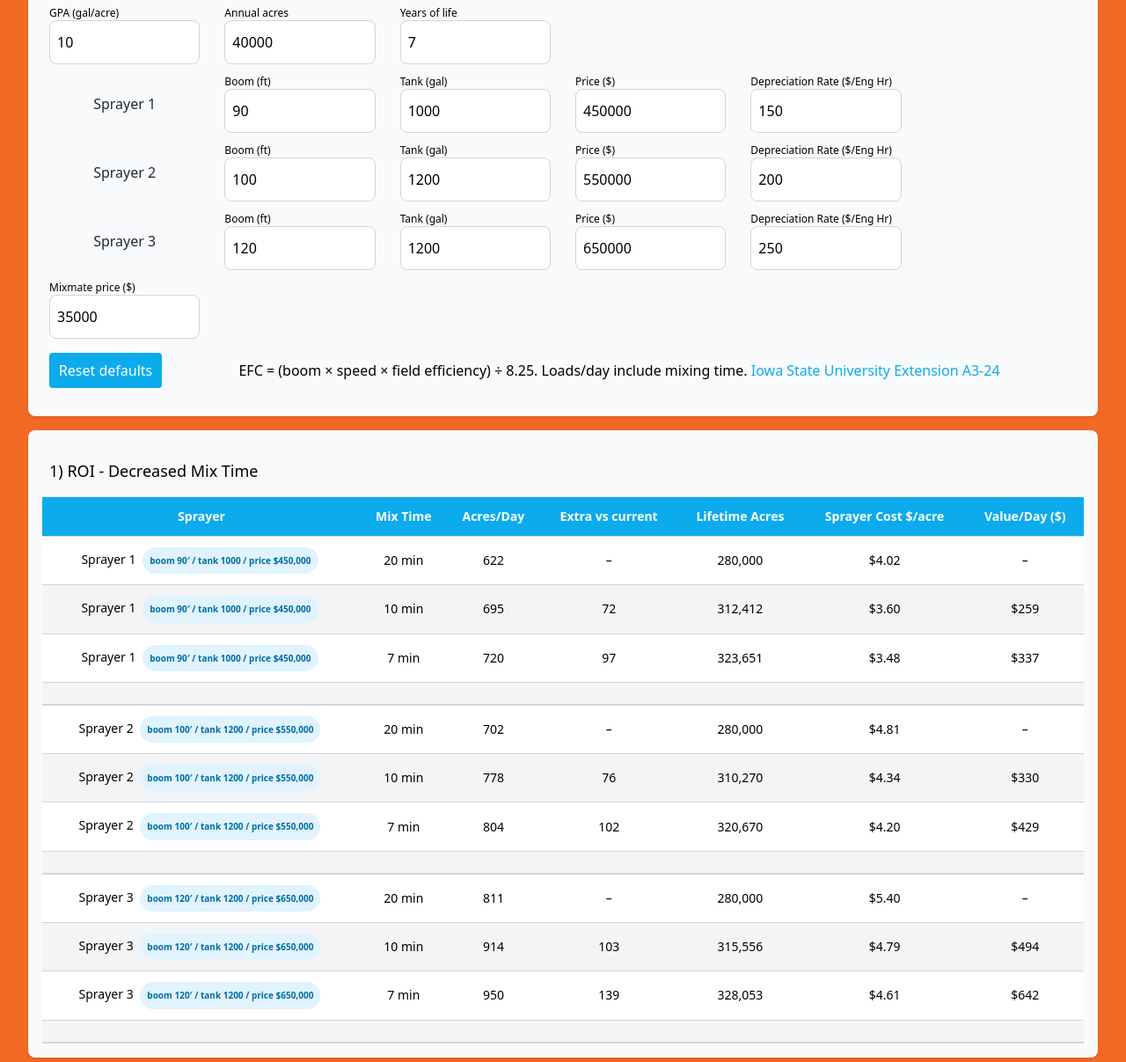
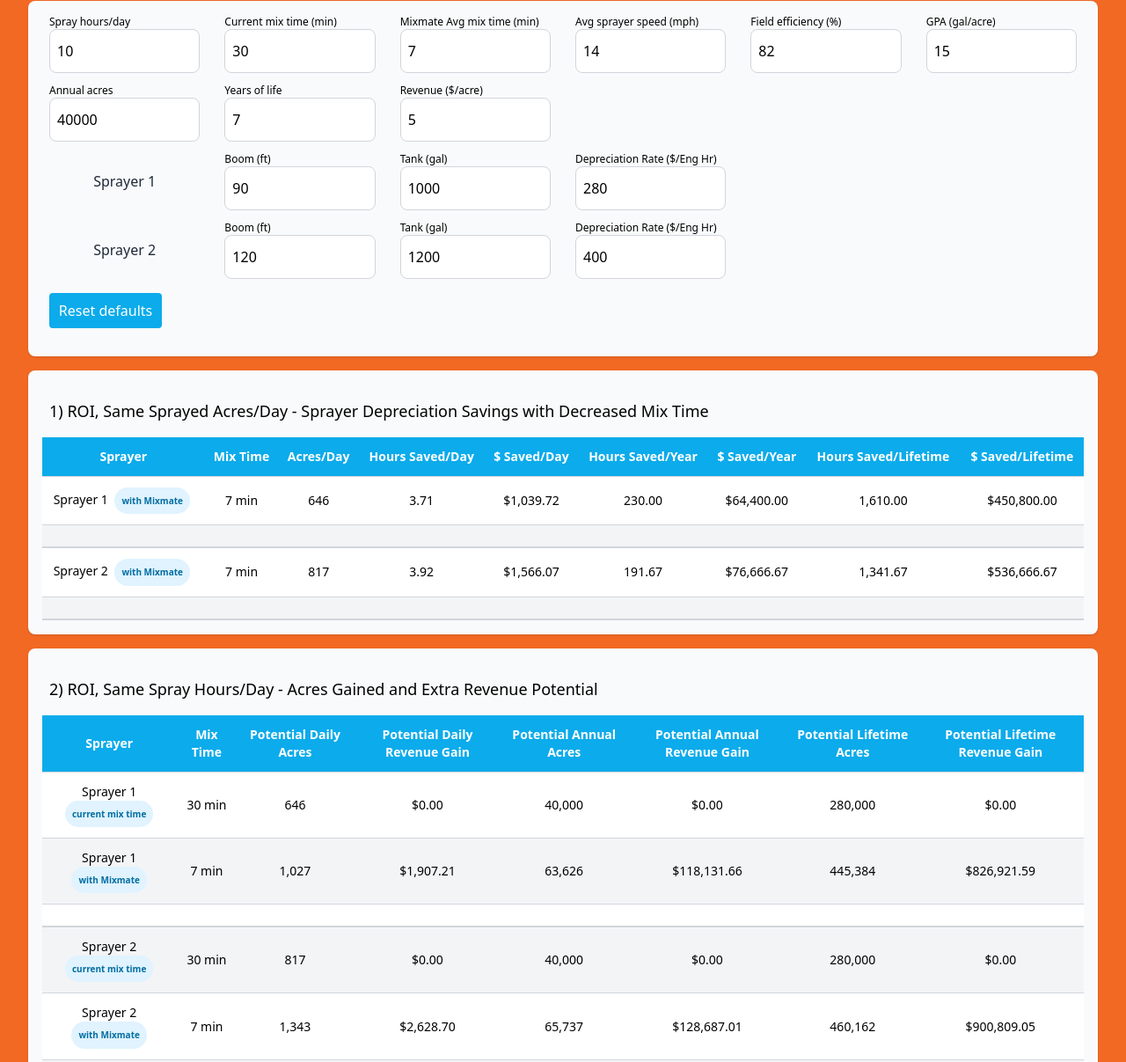
Before and after one commit to Praxidyn/roi-calc, a website built with Vite: page index.html in a window 1280 px wide. Shown: the part 431-1638 px from the top of the page at 88% size. Built offline with nearby package versions, Linux system fonts and the light colour scheme.

Commit message:
Fixed English Version

```diff
--- a/index.html
+++ b/index.html
@@ -25,13 +25,29 @@
     <div class="max-w-320 mx-auto my-4 bg-pumpkin-500 rounded-lg shadow p-8">
       <div class="title">Calculate your ROI</div>
       <div class="titlenote">
-        Sprayer Cost $/acre for Mix Time is computed as:
+        Depreciation Savings is calculated as:
         <b
-          >(Sprayer price + Depreciation Cost) / (Lifetime acres + Extra
-          acres)</b
+          >Hours Saved * Depreciation Rate</b
         >.<br />
-        This lowers $/acre when you can cover more acres over the machine’s life
-        — and updates Value/day, Days to ROI, and Break‑even acres.
+        Revenue Potential is calculated as:
+        <b
+          >Extra Acres * Revenue per Acre</b
+        >.<br />
+        Acres/Hour = (boom × speed × field efficiency*) ÷ 8.25
+        <br />
+        <a
+          class="text-north-500"
+          href="https://www.extension.iastate.edu/agdm/crops/html/a3-24.html"
+          target="_blank"
+          ><button
+          class="w-100 h-10 rounded-sm bg-north-500 text-white"
+        >
+          Iowa State University Extension A3-24
+        </button>
+        </a>
+        <br />
+        * Field Efficiency is a combination of the entered field efficency corrected with load time.
+        <br />
       </div>
 
       <div class="card">
@@ -51,19 +67,15 @@
           </div>
           <div class="grid-box">
             <label>Current mix time (min)</label
-            ><input id="loadBase" type="number" min="1" step="1" value="20" />
+            ><input id="loadBase" type="number" min="1" step="1" value="30" />
           </div>
           <div class="grid-box">
-            <label>Improved mix time (min)</label
-            ><input id="loadA" type="number" min="1" step="1" value="10" />
-          </div>
-          <div class="grid-box">
-            <label>Mixmate avg mix time (min)</label
-            ><input id="loadB" type="number" min="1" step="1" value="7" />
+            <label>Mixmate Avg mix time (min)</label
+            ><input id="loadMM" type="number" min="1" step="1" value="7" readonly/>
           </div>
           <div class="grid-box">
             <label>Avg sprayer speed (mph)</label
-            ><input id="speedMph" type="number" min="1" step="0.5" value="12" />
+            ><input id="speedMph" type="number" min="1" step="0.5" value="14" />
           </div>
           <div class="grid-box">
             <label>Field efficiency (%)</label
@@ -73,13 +85,13 @@
               min="10"
               max="100"
               step="1"
-              value="60"
+              value="82"
             />
           </div>
 
           <div class="grid-box">
             <label>GPA (gal/acre)</label
-            ><input id="gpa" type="number" min="1" step="1" value="10" />
+            ><input id="gpa" type="number" min="1" step="1" value="15" />
           </div>
           <div class="grid-box">
             <label>Annual acres</label
@@ -95,6 +107,10 @@
             <label>Years of life</label
             ><input id="yearsLife" type="number" min="1" step="1" value="7" />
           </div>
+          <div class="grid-box">
+            <label>Revenue ($/acre)</label
+            ><input id="revPerAcre" type="number" min="0" step="0.01" value="5" />
+          </div>
           <div></div>
           <div></div>
           <div></div>
@@ -109,81 +125,27 @@
             ><input id="tank1" type="number" min="100" step="10" value="1000" />
           </div>
           <div class="grid-box">
-            <label>Price ($)</label
-            ><input
-              id="price1"
-              type="number"
-              min="0"
-              step="1000"
-              value="450000"
-            />
+            <label>Depreciation Rate ($/Eng Hr)</label
+            ><input id="dep1" type="number" min="0" step="10" value="280" />
           </div>
-          <div class="grid-box">
-            <label>Depreciation Rate ($/Eng Hr)</label
-            ><input id="dep1" type="number" min="0" step="10" value="150" />
-          </div>
+          <div></div>
           <div></div>
 
           <h4 class="grid-box grid-label">Sprayer 2</h4>
           <div class="grid-box">
             <label>Boom (ft)</label
-            ><input id="boom2" type="number" min="20" step="1" value="100" />
+            ><input id="boom2" type="number" min="20" step="1" value="120" />
           </div>
           <div class="grid-box">
             <label>Tank (gal)</label
             ><input id="tank2" type="number" min="100" step="10" value="1200" />
           </div>
           <div class="grid-box">
-            <label>Price ($)</label
-            ><input
-              id="price2"
-              type="number"
-              min="0"
-              step="1000"
-              value="550000"
-            />
-          </div>
-          <div class="grid-box">
             <label>Depreciation Rate ($/Eng Hr)</label
-            ><input id="dep2" type="number" min="0" step="10" value="200" />
+            ><input id="dep2" type="number" min="0" step="10" value="400" />
           </div>
           <div></div>
-
-          <h4 class="grid-box grid-label">Sprayer 3</h4>
-          <div class="grid-box">
-            <label>Boom (ft)</label
-            ><input id="boom3" type="number" min="20" step="1" value="120" />
-          </div>
-          <div class="grid-box">
-            <label>Tank (gal)</label
-            ><input id="tank3" type="number" min="100" step="10" value="1200" />
-          </div>
-          <div class="grid-box">
-            <label>Price ($)</label
-            ><input
-              id="price3"
-              type="number"
-              min="0"
-              step="1000"
-              value="650000"
-            />
-          </div>
-          <div class="grid-box">
-            <label>Depreciation Rate ($/Eng Hr)</label
-            ><input id="dep3" type="number" min="0" step="10" value="250" />
-          </div>
           <div></div>
-
-          <div class="grid-box">
-            <label>Mixmate price ($)</label
-            ><input
-              id="mixmatePrice"
-              type="number"
-              min="0"
-              step="500"
-              value="35000"
-            />
-          </div>
         </div>
         <div
           class="col-span-6 flex flex-col lg:flex-row items-baseline px-2 py-4"
@@ -194,16 +156,6 @@
           >
             Reset defaults
           </button>
-          <div class="grow text-center my-2">
-            EFC = (boom × speed × field efficiency) ÷ 8.25. Loads/day include
-            mixing time.
-            <a
-              class="text-north-500"
-              href="https://www.extension.iastate.edu/agdm/crops/html/a3-24.html"
-              target="_blank"
-              >Iowa State University Extension A3-24
-            </a>
-          </div>
         </div>
       </div>
 
@@ -215,27 +167,14 @@
             align-items: center;
           "
         >
-          <h2>1) ROI - Decreased Mix Time</h2>
+          <h2>1) ROI, Same Sprayed Acres/Day - Sprayer Depreciation Savings with Decreased Mix Time</h2>
         </div>
-        <div id="sbsTable"></div>
-      </div>
-
-      <div class="card">
-        <div
-          style="
-            display: flex;
-            justify-content: space-between;
-            align-items: center;
-          "
-        >
-          <h2>2) ROI — In Days and Acres</h2>
-        </div>
-        <div id="roiTable"></div>
+        <div id="dmtTable"></div>
       </div>
 
       <div class="card">
         <div class="flex justify-between align-center">
-          <h2>3) ROI - Gained Acres and $/Acre</h2>
+          <h2>2) ROI, Same Spray Hours/Day - Acres Gained and Extra Revenue Potential</h2>
         </div>
         <div id="lifeTable"></div>
       </div>
--- a/main.js
+++ b/main.js
@@ -16,37 +16,30 @@ function readInputs() {
   return {
     sprayHours: gi("sprayHours"),
     loadBase: gi("loadBase"),
-    loadA: gi("loadA"),
-    loadB: gi("loadB"),
+    loadMM: gi("loadMM"),
     speed: gi("speedMph"),
-    fe: gi("fieldEff") / 100,
     boom1: gi("boom1"),
     tank1: gi("tank1"),
-    price1: gi("price1"),
     dep1: gi("dep1"),
     boom2: gi("boom2"),
     tank2: gi("tank2"),
-    price2: gi("price2"),
     dep2: gi("dep2"),
-    boom3: gi("boom3"),
-    tank3: gi("tank3"),
-    price3: gi("price3"),
-    dep3: gi("dep3"),
     gpa: gi("gpa"),
+    fe: gi("fieldEff"),
     annualAcres: gi("annualAcres"),
     yearsLife: gi("yearsLife"),
-    mixmatePrice: gi("mixmatePrice"),
+    revPerAcre: gi("revPerAcre"),
   };
 }
 
 function efc(boom, mph, fe) {
-  return (boom * mph * fe) / 8.25;
+  return (boom * mph * (fe/100.0)) / 8.25;
 } // ac/hr
 function acresPerLoad(tank, gpa) {
   return tank / gpa;
 }
 function cycleHours(acresPerLoad, efc, loadMin) {
-  return acresPerLoad / efc + loadMin / 60;
+  return (acresPerLoad / efc) + (loadMin / 60);
 }
 function loadsPerDay(sprayHours, cycleH) {
   return sprayHours / cycleH;
@@ -67,14 +60,14 @@ function calcForConfig(cfg, X) {
   const {
     sprayHours,
     loadBase,
-    loadA,
-    loadB,
+    loadMM,
     speed,
     fe,
     gpa,
     annualAcres,
     yearsLife,
     mixmatePrice,
+    revPerAcre,
   } = X;
   const { boom, tank, price, dep } = cfg;
   const lifeBase = annualAcres * yearsLife;
@@ -89,65 +82,67 @@ function calcForConfig(cfg, X) {
     const effHr = effAcPerHr(acDay, sprayHours);
     return { loadMin, cyc, loads, acDay, effHr };
   }
+  // Calculate base data
+  const base = block(loadBase);
+  const MM = block(loadMM);
 
-  const base = block(loadBase);
-  const A = block(loadA);
-  const B = block(loadB);
+  // Extra Acres covered day, year, lifetime
+  const extraAcresDay = MM.acDay - base.acDay;
+  const extraAcresLife = lifetimeExtra(lifeBase, extraAcresDay, base.acDay);
+  const extraAcresYear = extraAcresLife / yearsLife;
 
-  const extraA = A.acDay - base.acDay;
-  const extraB = B.acDay - base.acDay;
+  // Total acres for Mixmate day, year, lifetime
+  const totalMixmateAcresDay = MM.acDay;
+  const totalMixmateAcresLife = lifetimeExtra(lifeBase, extraAcresDay, base.acDay) + lifeBase;
+  const totalMixmateAcresYear = totalMixmateAcresLife / yearsLife;
 
-  // Lifetime extra acres for improved scenarios
-  const lifeExtraA = lifetimeExtra(lifeBase, extraA, base.acDay) + lifeBase;
-  const lifeExtraB = lifetimeExtra(lifeBase, extraB, base.acDay) + lifeBase;
+  // Saved Hours in days, years, and lifetime
+  const savedHoursDay = (base.acDay / base.effHr) - (base.acDay / MM.effHr);
+  const savedHoursYear = (annualAcres / base.effHr) - (annualAcres / MM.effHr);
+  const savedHoursLife = (lifeBase / base.effHr) - (lifeBase / MM.effHr);
 
-  // Machine Extended Acres
-  const machineExtA = lifetimeExtra(lifeBase, extraA, base.acDay);
-  const machineExtB = lifetimeExtra(lifeBase, extraB, base.acDay);
+  // Depreciation Saved in days, years and lifetime
+  const saveDepDolDay = (savedHoursDay * cfg.dep);
+  const saveDepDolYear = (savedHoursYear * cfg.dep);
+  const saveDepDolLife = (savedHoursLife * cfg.dep);
 
-  // Lifetime‑adjusted sprayer cost $/acre per scenario
-  const capPerAcre_base = (price + (lifeBase / base.effHr) * dep) / lifeBase;
-  const capPerAcre_A = (price + (lifeBase / base.effHr) * dep) / lifeExtraA;
-  const capPerAcre_B = (price + (lifeBase / base.effHr) * dep) / lifeExtraB;
+  // Revenue Gained in days, years, and lifetime
+  const revenueGainedDay = (extraAcresDay * revPerAcre);
+  const revenueGainedYear = (extraAcresYear * revPerAcre);
+  const revenueGainedLife = (extraAcresLife * revPerAcre);
 
-  // Value/day uses sprayer cost $/acre
-  const valDay_A = extraA * capPerAcre_A;
-  const valDay_B = extraB * capPerAcre_B;
-
-  // Days to ROI and Operational BE acres
-  const opBeAcresA = lifeBase - machineExtA;
-  const opBeAcresB = lifeBase - machineExtB;
-
-  // Total break‑even acres (scenario‑specific now)
-  const daysA = valDay_A > 0 ? mixmatePrice / (valDay_A + base.acDay) : NaN;
-  const daysB = valDay_B > 0 ? mixmatePrice / (valDay_B + base.acDay) : NaN;
-  const beAcresTotal_A = isFinite(daysA) ? daysA * A.acDay : NaN;
-  const beAcresTotal_B = isFinite(daysB) ? daysB * B.acDay : NaN;
+  // Mixmate ROI
+  const mixmateDepDaysRoi = mixmatePrice / saveDepDolDay;
+  const mixmateDepAcresRoi = mixmateDepDaysRoi * base.acDay;
+  const mixmateRevDaysRoi = mixmatePrice / revenueGainedDay;
+  const mixmateRevAcresRoi = mixmateRevDaysRoi * MM.acDay;
 
   return {
     efc: efcVal,
     apl,
     base,
-    A,
-    B,
-    extraA,
-    extraB,
+    MM,
+    annualAcres,
     lifeBase,
-    lifeExtraA,
-    lifeExtraB,
-    machineExtA,
-    machineExtB,
-    capPerAcre_base,
-    capPerAcre_A,
-    capPerAcre_B,
-    valDay_A,
-    valDay_B,
-    daysA,
-    daysB,
-    opBeAcresA,
-    opBeAcresB,
-    beAcresTotal_A,
-    beAcresTotal_B,
+    extraAcresDay,
+    extraAcresYear,
+    extraAcresLife,
+    totalMixmateAcresDay,
+    totalMixmateAcresYear,
+    totalMixmateAcresLife,
+    savedHoursDay,
+    savedHoursYear,
+    savedHoursLife,
+    saveDepDolDay,
+    saveDepDolYear,
+    saveDepDolLife,
+    revenueGainedDay,
+    revenueGainedYear,
+    revenueGainedLife,
+    mixmateDepDaysRoi,
+    mixmateDepAcresRoi,
+    mixmateRevAcresRoi,
+    mixmateRevDaysRoi,
   };
 }
 
@@ -168,157 +163,91 @@ function renderTables() {
       price: X.price2,
       dep: X.dep2,
     },
-    {
-      label: "Sprayer 3",
-      boom: X.boom3,
-      tank: X.tank3,
-      price: X.price3,
-      dep: X.dep3,
-    },
   ];
   const results = configs.map((c) => ({ cfg: c, res: calcForConfig(c, X) }));
 
-  // Side‑by‑Side table
-  let sbs = `<div style="overflow:auto"><table><thead><tr>
-    <th>Sprayer</th><th>Mix Time</th><th>Acres/Day</th><th>Extra vs current</th>
-    <th>Lifetime Acres</th>
-    <th>Sprayer Cost $/acre</th>
-    <th>Value/Day ($)</th>
+  // Decreased Mix Time
+  let dmt = `<div style="overflow:auto"><table><thead><tr>
+    <th>Sprayer</th><th>Mix Time</th><th>Acres/Day</th>
+    <th>Hours Saved/Day</th><th>$ Saved/Day</th>
+    <th>Hours Saved/Year</th><th>$ Saved/Year</th>
+    <th>Hours Saved/Lifetime</th><th>$ Saved/Lifetime</th>
   </tr></thead><tbody>`;
   results.forEach(({ cfg, res }) => {
     const rows = [
       {
-        label: "20 min",
+        title: `with Mixmate`,
+        time: `${X.loadMM} min`,
         acDay: res.base.acDay,
-        extra: "–",
-        lifeExtra: "–",
-        capBase: res.capPerAcre_base,
-        capScen: res.capPerAcre_base,
-        val: "–",
-      },
-      {
-        label: `${X.loadA} min`,
-        acDay: res.A.acDay,
-        extra: res.extraA,
-        lifeExtra: res.lifeExtraA,
-        capBase: res.capPerAcre_base,
-        capScen: res.capPerAcre_A,
-        val: res.valDay_A,
-      },
-      {
-        label: `${X.loadB} min`,
-        acDay: res.B.acDay,
-        extra: res.extraB,
-        lifeExtra: res.lifeExtraB,
-        capBase: res.capPerAcre_base,
-        capScen: res.capPerAcre_B,
-        val: res.valDay_B,
+        savedHoursDay: res.savedHoursDay,
+        savedDollarsDay: res.saveDepDolDay,
+        savedHoursYear: res.savedHoursYear,
+        savedDollarsYear: res.saveDepDolYear,
+        savedHoursLife: res.savedHoursLife,
+        savedDollarsLife: res.saveDepDolLife,
       },
     ];
     rows.forEach((r) => {
-      sbs += `<tr>
-        <td>${cfg.label} <span class="badge">boom ${cfg.boom}′ / tank ${
-        cfg.tank
-      } / price ${dollars(cfg.price)}</span></td>
-        <td>${r.label}</td>
+      dmt += `<tr>
+        <td>${cfg.label} <span class="badge">${r.title}</span></td>
+        <td>${r.time}</td>
         <td>${fmt(r.acDay, 0)}</td>
-        <td>${typeof r.extra === "string" ? "–" : fmt(r.extra, 0)}</td>
-        <td>${
-          typeof r.lifeExtra === "string"
-            ? fmt(res.lifeBase, 0)
-            : fmt(r.lifeExtra, 0)
-        }</td>
-        <td>${dollars(r.capScen, 2)}</td>
-        <td>${typeof r.val === "string" ? "–" : dollars(r.val, 0)}</td>
+        <td>${typeof r.savedHoursDay === "string" ? "–" : fmt(r.savedHoursDay, 2)}</td>
+        <td>${typeof r.savedDollarsDay === "string" ? "–" : dollars(r.savedDollarsDay, 2)}</td>
+        <td>${typeof r.savedHoursYear === "string" ? "–" : fmt(r.savedHoursYear, 2)}</td>
+        <td>${typeof r.savedDollarsYear === "string" ? "–" : dollars(r.savedDollarsYear, 2)}</td>
+        <td>${typeof r.savedHoursLife === "string" ? "–" : fmt(r.savedHoursLife, 2)}</td>
+        <td>${typeof r.savedDollarsLife === "string" ? "–" : dollars(r.savedDollarsLife, 2)}</td>
       </tr>`;
     });
-    sbs += `<tr><td colspan="9" style="border-bottom:2px solid #d1d5db"></td></tr>`;
+    dmt += `<tr><td colspan="9" style="border-bottom:2px solid #d1d5db"></td></tr>`;
   });
-  sbs += "</tbody></table></div>";
-  document.getElementById("sbsTable").innerHTML = sbs;
+  dmt += "</tbody></table></div>";
+  document.getElementById("dmtTable").innerHTML = dmt;
 
-  // ROI table
-  let roi = `<div style="overflow:auto"><table><thead><tr>
-    <th>Sprayer</th><th>Mix Time</th><th>Acres/Day</th><th>Sprayer Break Even Acres</th><th>Extra vs current</th>
-    <th>Sprayer Cost $/acre</th><th>Value/Day</th>
-    <th>Days to Mixmate ROI</th><th>Mixmate Break Even Acres</th>
+  // Lifetime
+  let life = `<div style="overflow:auto"><table><thead><tr>
+    <th>Sprayer</th><th>Mix Time</th>
+    <th>Potential Daily Acres</th><th>Potential Daily Revenue Gain</th>
+    <th>Potential Annual Acres</th><th>Potential Annual Revenue Gain</th>
+    <th>Potential Lifetime Acres</th><th>Potential Lifetime Revenue Gain</th>
   </tr></thead><tbody>`;
-  results.forEach(({ cfg, res }) => {
+    results.forEach(({ cfg, res }) => {
     const rows = [
       {
-        label: "20 min",
-        acDay: res.base.acDay,
-        extra: "–",
-        cap: res.capPerAcre_base,
-        val: "–",
-        days: "–",
-        opBe: "–",
-        tot: "–",
+        title: `current mix time`,
+        label: `${X.loadBase} min`,
+        lifeAcres: res.lifeBase,
+        lifeRevGain: "–",
+        annualAcres: res.annualAcres,
+        annualRevGain: "–",
+        dayAcres: res.base.acDay,
+        dayRevGain: "–",
       },
       {
-        label: `${X.loadA} min`,
-        acDay: res.A.acDay,
-        extra: res.extraA,
-        cap: res.capPerAcre_A,
-        val: res.valDay_A,
-        days: res.daysA,
-        opBe: res.opBeAcresA,
-        tot: res.beAcresTotal_A,
-      },
-      {
-        label: `${X.loadB} min`,
-        acDay: res.B.acDay,
-        extra: res.extraB,
-        cap: res.capPerAcre_B,
-        val: res.valDay_B,
-        days: res.daysB,
-        opBe: res.opBeAcresB,
-        tot: res.beAcresTotal_B,
+        title: `with Mixmate`,
+        label: `${X.loadMM} min`,
+        lifeAcres: res.totalMixmateAcresLife,
+        lifeRevGain: res.revenueGainedLife,
+        annualAcres: res.totalMixmateAcresYear,
+        annualRevGain: res.revenueGainedYear,
+        dayAcres: res.totalMixmateAcresDay,
+        dayRevGain: res.revenueGainedDay,
       },
     ];
     rows.forEach((r) => {
-      roi += `<tr>
-        <td>${cfg.label} <span class="badge">boom ${cfg.boom}′ / tank ${
-        cfg.tank
-      } / price ${dollars(cfg.price)}</span></td>
+      life += `<tr>
+        <td>${cfg.label} <span class="badge">${r.title}</span></td>
         <td>${r.label}</td>
-        <td>${fmt(r.acDay, 0)}</td>
-        <td>${
-          typeof r.opBe === "string" ? fmt(res.lifeBase, 0) : fmt(r.opBe, 0)
-        }</td>
-        <td>${typeof r.extra === "string" ? "–" : fmt(r.extra, 0)}</td>
-        <td>${dollars(r.cap, 2)}</td>
-        <td>${typeof r.val === "string" ? "–" : dollars(r.val, 0)}</td>
-        <td>${typeof r.days === "string" ? "–" : fmt(r.days, 0)}</td>
-        <td>${typeof r.tot === "string" ? "–" : fmt(r.tot, 0)}</td>
+        <td>${fmt(r.dayAcres, 0)}</td>
+        <td>${typeof r.dayRevGain === "string" ? dollars(0, 2) : dollars(r.dayRevGain, 2)}</td>
+        <td>${fmt(r.annualAcres, 0)}</td>
+        <td>${typeof r.annualRevGain === "string" ? dollars(0, 2) : dollars(r.annualRevGain, 2)}</td>
+        <td>${fmt(r.lifeAcres, 0)}</td>
+        <td>${typeof r.lifeRevGain === "string" ? dollars(0, 2) : dollars(r.lifeRevGain, 2)}</td>
       </tr>`;
     });
-    roi += `<tr><td colspan="9" style="border-bottom:2px solid #d1d5db"></td></tr>`;
-  });
-  roi += "</tbody></table></div>";
-  document.getElementById("roiTable").innerHTML = roi;
-
-  // Lifetime extras table
-  let life = `<div style="overflow:auto"><table><thead><tr>
-    <th>Sprayer</th><th>Lifetime Acres</th><th>Extra with ${fmt(
-      X.loadA
-    )} min Mix</th><th>Extra with ${fmt(X.loadB)} min Mix</th>
-    <th>Sprayer Cost $/acre (${fmt(
-      X.loadA
-    )} min)</th><th>Sprayer Cost $/acre (${fmt(X.loadB)} min)</th>
-  </tr></thead><tbody>`;
-  results.forEach(({ cfg, res }) => {
-    life += `<tr>
-      <td>${cfg.label} <span class="badge">boom ${cfg.boom}′ / tank ${
-      cfg.tank
-    } / price ${dollars(cfg.price)}</span></td>
-      <td>${fmt(res.lifeBase, 0)}</td>
-      <td>${fmt(res.machineExtA, 0)}</td>
-      <td>${fmt(res.machineExtB, 0)}</td>
-      <td>${dollars(res.capPerAcre_A, 2)}</td>
-      <td>${dollars(res.capPerAcre_B, 2)}</td>
-    </tr>`;
-    life += `<tr><td colspan="6" style="border-bottom:2px solid #d1d5db"></td></tr>`;
+    life += `<tr><td colspan="9" style="border-bottom:2px solid #d1d5db"></td></tr>`;
   });
   life += "</tbody></table></div>";
   document.getElementById("lifeTable").innerHTML = life;
@@ -328,26 +257,19 @@ function attach() {
   const ids = [
     "sprayHours",
     "loadBase",
-    "loadA",
-    "loadB",
+    "loadMM",
     "speedMph",
     "fieldEff",
+    "gpa",
+    "annualAcres",
+    "yearsLife",
     "boom1",
     "tank1",
-    "price1",
     "dep1",
     "boom2",
     "tank2",
-    "price2",
     "dep2",
-    "boom3",
-    "tank3",
-    "price3",
-    "dep3",
-    "gpa",
-    "annualAcres",
-    "yearsLife",
-    "mixmatePrice",
+    "revPerAcre",
   ];
   ids.forEach((id) =>
     document.getElementById(id).addEventListener("input", renderTables)
```
Also changed, not shown: 1 other file.
